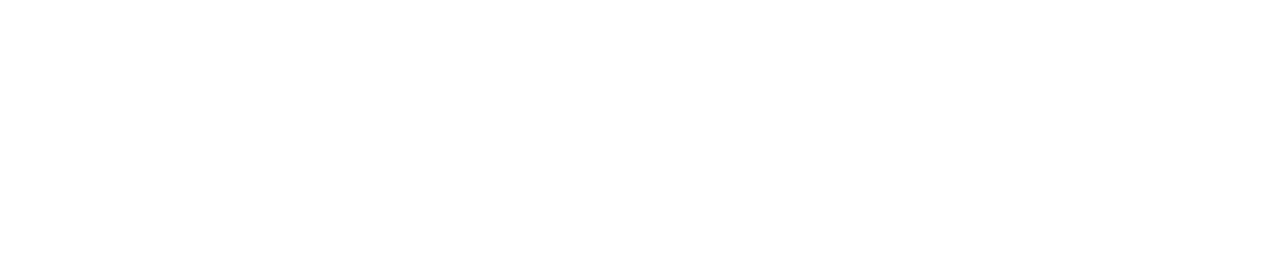
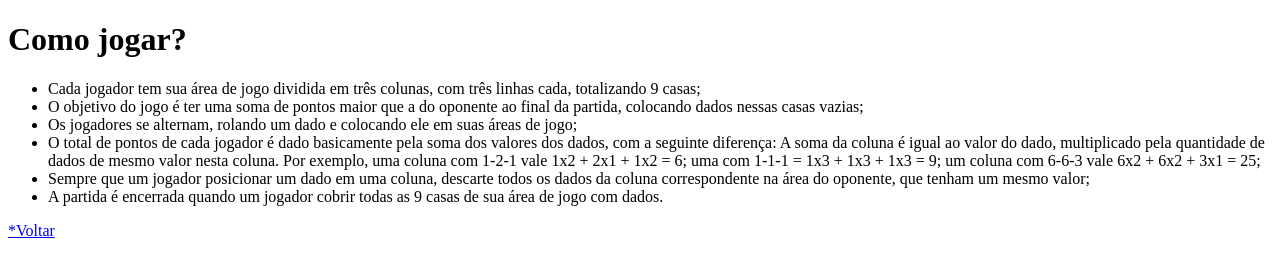
Before and after one commit to lucasferoli/ufjf-dcc202-2023-3-b-trb-esbugalhado-salim-e-lucas, a plain HTML site: page tutorial.html in a window 1280 px wide. Drawn offline with Linux system fonts and the light colour scheme.

Commit message:
Adiciona conteúdo no tutorial.html

```diff
--- a/tutorial.html
+++ b/tutorial.html
@@ -3,9 +3,21 @@
 <head>
     <meta charset="UTF-8">
     <meta name="viewport" content="width=device-width, initial-scale=1.0">
-    <title>Document</title>
+    <title>Tutorial</title>
 </head>
 <body>
-
+    <main>
+        <h1>Como jogar?</h1>
+        <ul>
+            <li>Cada jogador tem sua área de jogo dividida em três colunas, com três linhas cada, totalizando 9 casas;</li>
+            <li>O objetivo do jogo é ter uma soma de pontos maior que a do oponente ao final da partida, colocando dados nessas casas vazias;</li>
+            <li>Os jogadores se alternam, rolando um dado e colocando ele em suas áreas de jogo;</li>
+            <li>O total de pontos de cada jogador é dado basicamente pela soma dos valores dos dados, com a seguinte diferença:
+                A soma da coluna é igual ao valor do dado, multiplicado pela quantidade de dados de mesmo valor nesta coluna. Por exemplo, uma coluna com 1-2-1 vale 1x2 + 2x1 + 1x2 = 6; uma com 1-1-1 = 1x3 + 1x3 + 1x3 = 9; um coluna com 6-6-3 vale 6x2 + 6x2 + 3x1 = 25;</li>
+            <li>Sempre que um jogador posicionar um dado em uma coluna, descarte todos os dados da coluna correspondente na área do oponente, que tenham um mesmo valor;</li>
+            <li>A partida é encerrada quando um jogador cobrir todas as 9 casas de sua área de jogo com dados.</li>
+        </ul>
+        <p><a href="index.html">*Voltar</a></p>
+    </main>
 </body>
 </html>
```
